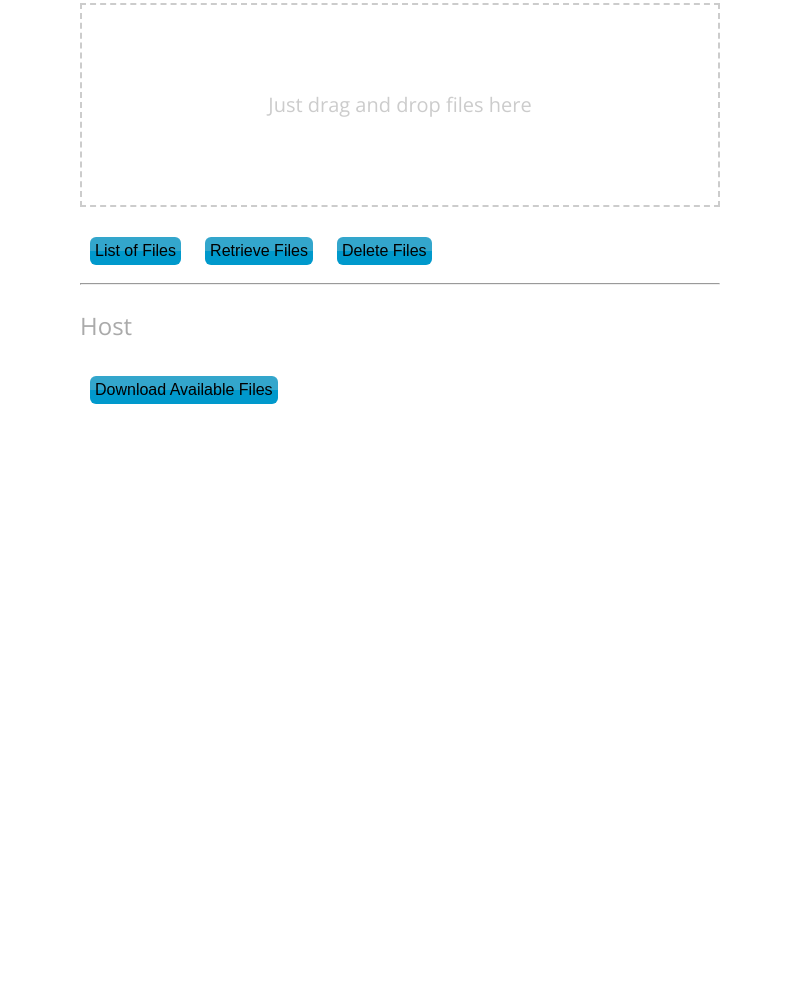
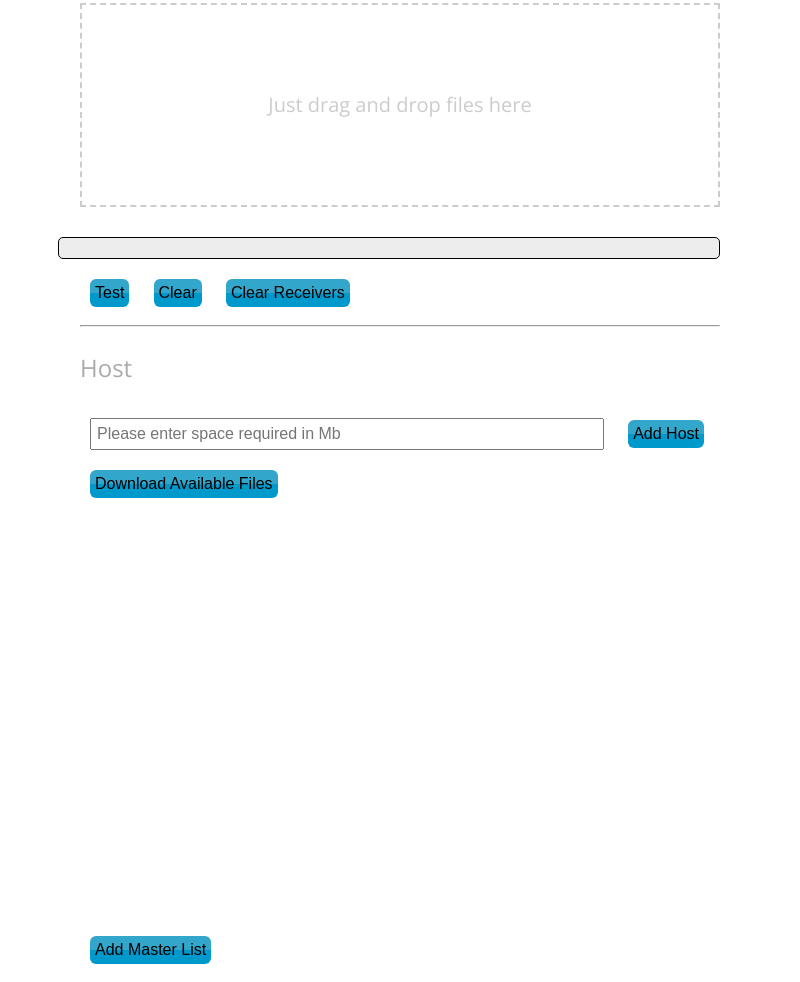
Before and after one commit to zhiwenh/destore, an Electron app: page app/html/index2.html in a window 800 px wide. Shown: the part 809-1791 px from the top of the page. Before the commit the page ends 1231 px from the top, so only its background shows below. Drawn offline with nearby package versions, Linux system fonts and the light colour scheme; no server answers.

Commit message:
integrated into index2 html

```diff
--- a/app/html/index2.html
+++ b/app/html/index2.html
@@ -24,6 +24,7 @@
         <p><a class="btn btn-primary btn-lg" href="#" role="button">Sign Up!</a></p>
       </div>
       <hr />
+
       <div class="row" id="signup">
         <h3>Sign Up</h3>
         <div class="row">
@@ -66,18 +67,24 @@
             </div>
           </div>
         </div>
+        <div id="fileTable"></div>
         <div class="row">
-          <button type="button" class="btn btn-primary btn-lg gradient"> List of Files </button>
-          <button type="button" class="btn btn-primary btn-lg gradient"> Retrieve Files </button>
-          <button type="button" class="btn btn-primary btn-lg gradient"> Delete Files </button>
+          <button type="button" class="btn btn-primary btn-lg gradient"> Test </button>
+          <button type="button" class="clear btn btn-primary btn-lg gradient"> Clear </button>
+          <button type="button" class="clearML btn btn-primary btn-lg gradient"> Clear Receivers </button>
         </div>
       </div> <!-- USER -->
       <hr />
       <div class="row" id="host">
         <h3>Host</h3>
-        <button type="button" class="btn btn-primary btn-lg gradient"> Download Available Files </button>
+        <input id="host" placeholder="Please enter space required in Mb" />
+        <button type="button" class="addHost btn btn-primary btn-lg gradient"> Add Host</button>
+        <button type="button" class="test3 btn btn-primary btn-lg gradient"> Download Available Files </button>
       </div> <!-- HOST -->
     </div>
+    <br><br><br><br><br><br><br><br><br><br><br><br><br><br><br><br><br><br><br>
+    <button type="button" class="addMasterList btn btn-primary btn-lg gradient"> Add Master List </button>
+
   </body>
   <script>
     nodeRequire('../javascripts/renderer.js');
--- a/app/javascripts/renderer.js
+++ b/app/javascripts/renderer.js
@@ -81,6 +81,7 @@ $("button.addMasterList").click(() => {
 
 $("button.addHost").click(() => {
   var value = $('#host').val();
+  value = value * 1024 * 1024;
   Ethereum.deploy('Receiver', [value, masterInstance.address])
     .then(function(instance) {
       recInstance = instance;
@@ -126,7 +127,7 @@ $("button.test3").click(function() {
       console.log(ipfsHash);
       console.log('RECEIVED FILE HASH: '+ ipfsHash.length);
       console.log('RECEIVED FILE HASH'+ ipfsHash);
-      const writePath = path.join(__dirname + '/../../.fileStorage/' + ipfsHash);
+      const writePath = path.join(__dirname + '/../../fileStorage/' + ipfsHash);
       IPFS.download(ipfsHash, writePath)
         .then(function(res) {console.log(res);})
         .catch(function(err) {console.log('ERROR: ', err);});
--- a/app/stylesheets/app.css
+++ b/app/stylesheets/app.css
@@ -92,14 +92,15 @@ h3 {
 }
 
 #fileTable {
-  background-color: green;
+  background-color: #ededed;
   font-size: 12px;
-  color: white;
+  color: blue;
+  font-weight: 700;
   margin: 10px 0 10px 10px;
   border: 1px solid black;
   padding: 10px;
   border-radius: 5px;
-  width: 185px;
+  width: 100%;
   float: right;
 }
 
```
